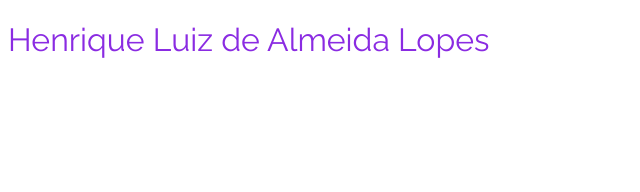
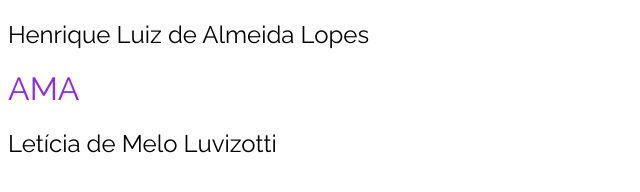
Before and after one commit to HenriqueLopes-dev/HenriqueLopes.github.io, a plain HTML site: page index.html in a window 1280 px wide. Shown: the whole page, without its empty margins (0-640 px from the left). Drawn offline with Linux system fonts and the light colour scheme.

Commit message:
alterando html

```diff
--- a/index.html
+++ b/index.html
@@ -11,6 +11,8 @@
     <link href="https://fonts.googleapis.com/css2?family=Raleway:ital,wght@0,100..900;1,100..900&display=swap" rel="stylesheet">
 </head>
 <body>
-    <h1>Henrique Luiz de Almeida Lopes</h1>
+    <h2>Henrique Luiz de Almeida Lopes</h1>
+    <h1>AMA<h1>
+    <h2>Letícia de Melo Luvizotti<h2>
 </body>
 </html>
```
